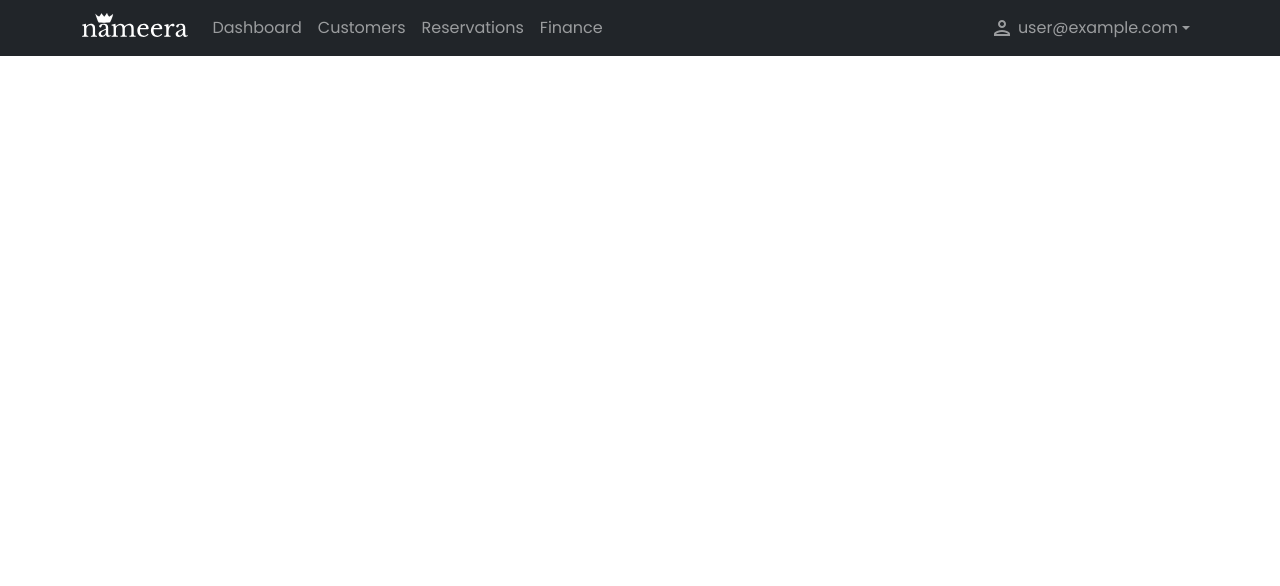
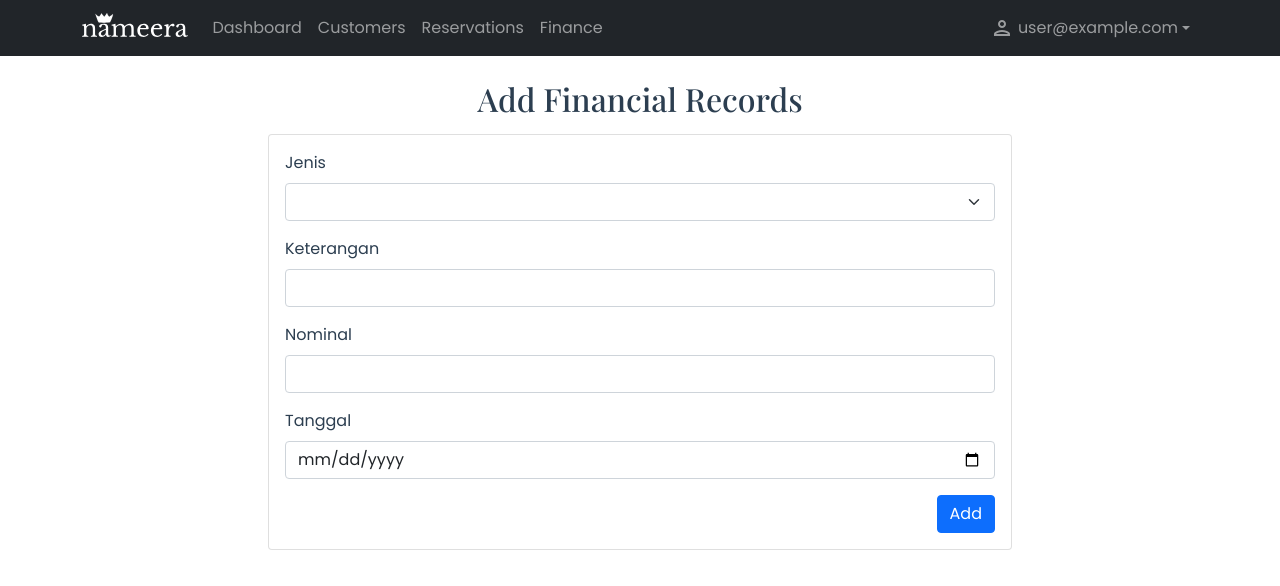
Before and after one commit to faiqnoov/nameera, a Vue app: page /admin/fin/add in a window 1280 px wide. Shown: the top 586 px of the page. Built offline with nearby package versions, Linux system fonts and the light colour scheme; no server answers; sample sign-in values are in the browser's storage.

Commit message:
finance - CRUD (manual)

```diff
--- a/src/composables/delDoc.js
+++ b/src/composables/delDoc.js
@@ -33,7 +33,7 @@ const delDoc = (col, docId, nama) => {
     }
 
   } else {
-    if(confirm('Yakin hapus data reservasi?') == true) {
+    if(confirm('Yakin hapus data?') == true) {
       deleteDoc(docRef)
       return true
     }
--- a/src/router/index.js
+++ b/src/router/index.js
@@ -9,6 +9,8 @@ import EditCust from '../views/EditCust.vue'
 import EditRes from '../views/EditRes.vue'
 import Dashboard from '../views/Dashboard.vue'
 import Finance from '../views/Finance.vue'
+import AddFin from '../views/AddFin.vue'
+import EditFin from '../views/EditFin.vue'
 
 // firebase
 import { auth } from '../firebase/config'
@@ -96,6 +98,18 @@ const routes = [
     component: Finance,
     beforeEnter: requireAuth
   },
+  {
+    path: '/admin/fin/add',
+    name: 'AddFin',
+    component: AddFin,
+    beforeEnter: requireAuth
+  },
+  {
+    path: '/admin/fin/:id/edit',
+    name: 'EditFin',
+    component: EditFin,
+    beforeEnter: requireAuth
+  },
 ]
 
 const router = createRouter({
--- /dev/null
+++ b/src/views/AddFin.vue
@@ -0,0 +1,78 @@
+<template>
+  <page-title>Add Financial Records</page-title>
+
+  <div class="d-flex justify-content-center">
+    <div class="card col-md-8">
+      <div class="card-body">
+        <form @submit.prevent="handleSubmit">
+          <div class="mb-3">
+            <label for="jenis" class="form-label">Jenis</label>
+            <select class="form-select" id="jenis" v-model="data.jenis" required>
+              <option value="in">In</option>
+              <option value="out">Out</option>
+            </select>
+          </div>
+          <div class="mb-3">
+            <label for="ket" class="form-label">Keterangan</label>
+            <input type="text" class="form-control" id="ket" v-model="data.ket">
+          </div>
+          <div class="mb-3">
+            <label for="mejmldsos" class="form-label">Nominal</label>
+            <input type="number" class="form-control" id="jml" v-model="data.jml">
+          </div>
+          <div class="mb-3">
+            <label for="tgl" class="form-label">Tanggal</label>
+            <input type="date" class="form-control" id="tgl" v-model="data.tgl">
+          </div>
+          <div class="d-flex justify-content-end">
+            <button type="submit" class="btn btn-primary">Add</button>
+          </div>
+        </form>
+      </div>
+    </div>
+  </div>
+</template>
+
+<script>
+import { ref } from 'vue'
+import PageTitle from '../components/small/PageTitle.vue'
+
+// firebase
+import { db } from '../firebase/config'
+import { collection, addDoc } from 'firebase/firestore'
+import { useRouter } from 'vue-router'
+
+export default {
+  components: {
+    PageTitle
+  },
+  setup() {
+    const router = useRouter()
+
+    const data = ref({
+      jenis: null,
+      ket: null,
+      jml: null,
+      tgl: null
+    })
+
+    const handleSubmit = async () => {
+      console.log(data.value)
+
+      const colRef = collection(db, 'finance')
+
+      await addDoc(colRef, {
+        ...data.value,
+        src: 'manual'
+      })
+
+      // reset form
+      data.value = ''
+
+      router.push({ name: 'Finance' })
+    }
+
+    return { data, handleSubmit }
+  }
+}
+</script>
--- /dev/null
+++ b/src/views/EditFin.vue
@@ -0,0 +1,71 @@
+<template>
+  <page-title>Edit Financial Records</page-title>
+
+  <div v-if="fin" class="d-flex justify-content-center">
+    <div class="card col-md-8">
+      <div class="card-body">
+        <form @submit.prevent="handleUpdate()">
+          <div class="mb-3">
+            <label for="jenis" class="form-label">Jenis</label>
+            <select class="form-select" id="jenis" v-model="fin.jenis" required>
+              <option value="in">In</option>
+              <option value="out">Out</option>
+            </select>
+          </div>
+          <div class="mb-3">
+            <label for="ket" class="form-label">Keterangan</label>
+            <input type="text" class="form-control" id="ket" v-model="fin.ket">
+          </div>
+          <div class="mb-3">
+            <label for="mejmldsos" class="form-label">Nominal</label>
+            <input type="number" class="form-control" id="jml" v-model="fin.jml">
+          </div>
+          <div class="mb-3">
+            <label for="tgl" class="form-label">Tanggal</label>
+            <input type="date" class="form-control" id="tgl" v-model="fin.tgl">
+          </div>
+          <div class="d-flex justify-content-end">
+            <button type="submit" class="btn btn-primary">Add</button>
+          </div>
+        </form>
+      </div>
+    </div>
+  </div>
+</template>
+
+<script>
+import { useRoute, useRouter } from 'vue-router'
+import getDoc from '../composables/getDoc'
+import { db } from '../firebase/config'
+import PageTitle from '../components/small/PageTitle.vue'
+
+// firebase
+import { doc, updateDoc } from '@firebase/firestore'
+
+export default {
+  components: {
+    PageTitle
+  },
+  setup() {
+    const route = useRoute()
+    const router = useRouter()
+
+    const { document: fin } = getDoc('finance', route.params.id)
+
+    const handleUpdate = () => {
+      const docRef = doc(db, 'finance', route.params.id)
+
+      updateDoc(docRef, {
+        jenis: fin.value.jenis,
+        ket: fin.value.ket,
+        jml: fin.value.jml,
+        tgl: fin.value.tgl
+      })
+
+      router.go(-1)
+    }
+
+    return { fin, handleUpdate }
+  }
+}
+</script>
--- a/src/views/Finance.vue
+++ b/src/views/Finance.vue
@@ -2,6 +2,14 @@
   <page-title>Finance</page-title>
 
   <div v-if="finance" class="card">
+    <div class="card-header d-flex justify-content-between align-items-center">
+      <h6 class="mb-0">Data Keuangan</h6>
+      <router-link :to="{ name: 'AddFin' }">
+        <button type="button" class="btn btn-primary btn-sm d-flex align-items-center">
+          <span class="material-icons-outlined md-18">add</span>
+        </button>
+      </router-link>
+    </div>
     <div class="card-body">
       <div class="table-responsive">
         <table class="table table-bordered table-striped table-hover table-sm">
@@ -11,14 +19,21 @@
               <th>Ket / Id Reservasi</th>
               <th>Tanggal</th>
               <th>Nominal</th>
+              <th>Action</th>
             </tr>
           </thead>
           <tbody>
             <tr v-for="fin in finance" :key="fin.id">
-            <td>in</td>
+            <td>{{ fin.jenis }}</td>
             <td>{{ fin.ket }}</td>
             <td>{{ fin.tgl }}</td>
             <td>{{ fin.jml }}</td>
+            <td>
+              <span @click="deleteFin(fin.id)" class="material-icons-outlined text-danger">delete_outline</span>
+              <router-link :to="{ name:'EditFin', params: { id: fin.id } }" v-if="fin.src=='manual'">
+                <span class="material-icons-outlined text-primary">edit</span>
+              </router-link>
+            </td>
           </tr>
           </tbody>
           <thead>
@@ -37,6 +52,7 @@
 import { ref } from '@vue/reactivity'
 import getCollection from '../composables/getCollection'
 import PageTitle from '../components/small/PageTitle.vue'
+import delDoc from '@/composables/delDoc'
 
 export default {
   components: {
@@ -56,7 +72,11 @@ export default {
       })
     }
 
-    return { finance, getTotal, total }
+    const deleteFin = (id) => {
+      delDoc('finance', id)
+    }
+
+    return { finance, getTotal, total, deleteFin }
   }
 }
 </script>
```
